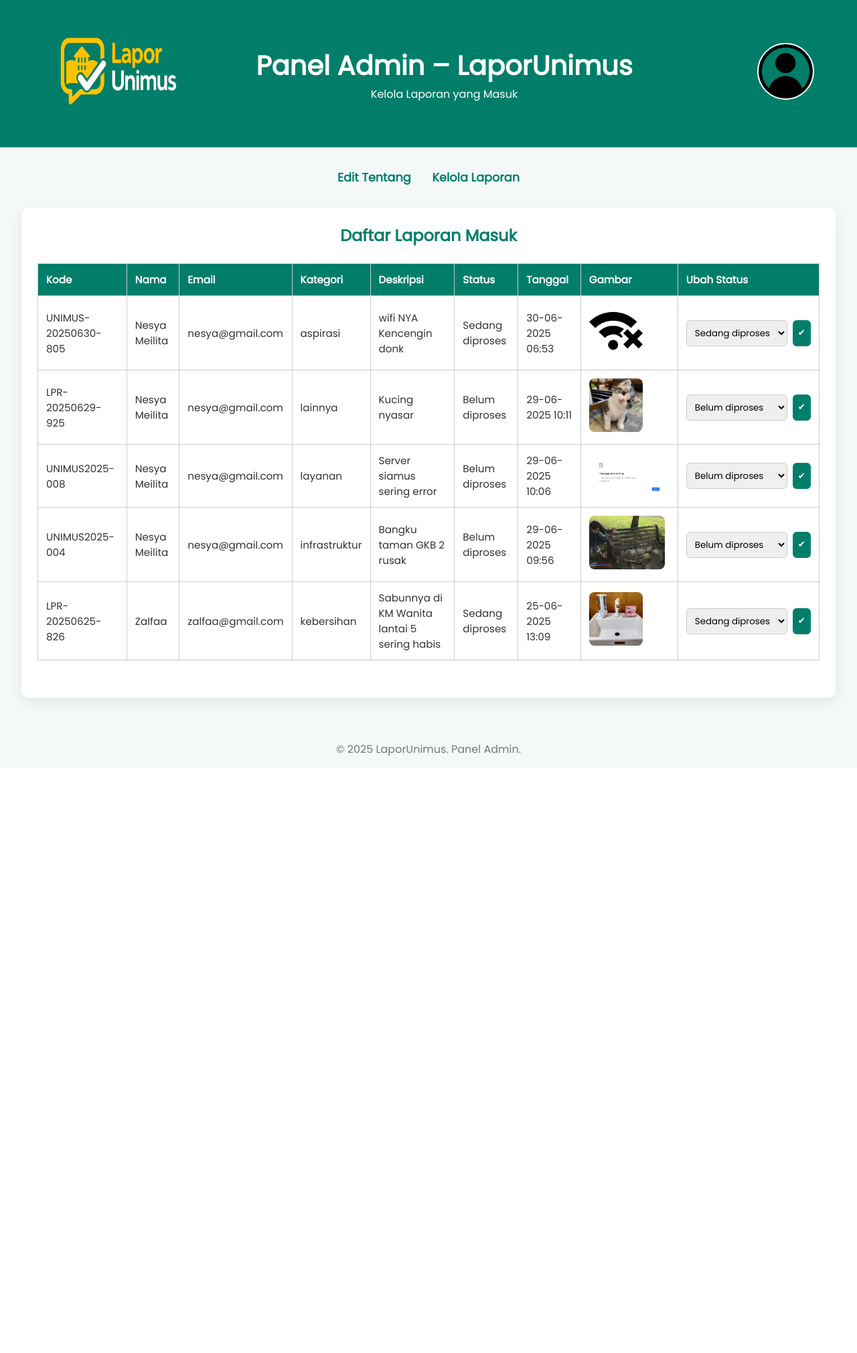
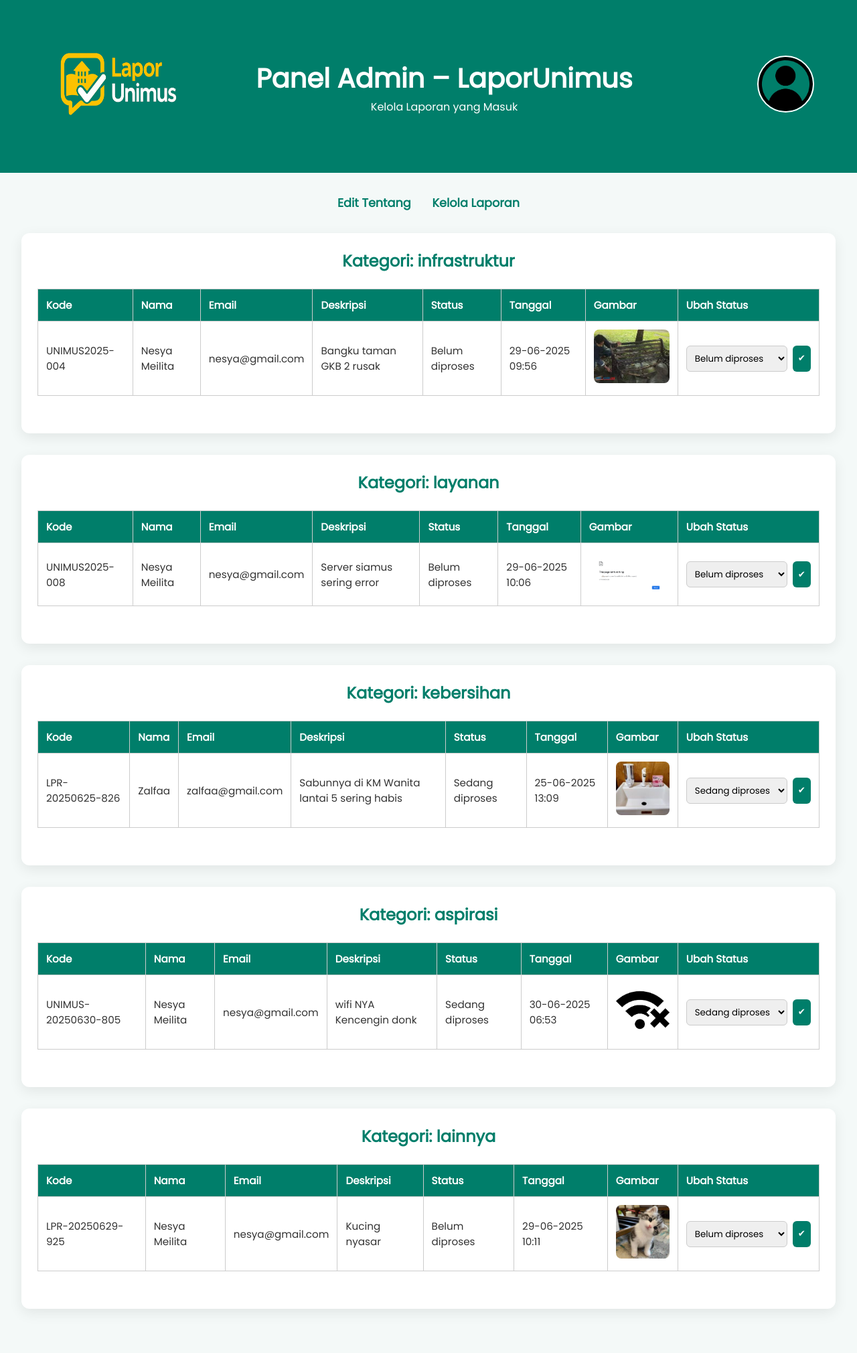
Before and after one commit to zalfasayfanah/LaporUnimus, a PHP site: page /admin.php in a window 1280 px wide. Shown: the top 2020 px of the page at 67% size. Before the commit the page ends 1147 px from the top, so only its background shows below. Run offline with PHP 8.4, Linux system fonts and the light colour scheme; the visitor is signed in with stand-in values (Sample User, id 1); data comes from the database, SQL or seed files in the repository.

Commit message:
Pada laman admin pisahkan per bagian jenis laporannya

```diff
--- a/admin.php
+++ b/admin.php
@@ -19,8 +19,8 @@ if ($_SERVER["REQUEST_METHOD"] == "POST" && isset($_POST['update_status'])) {
     mysqli_query($koneksi, $query);
 }
 
-// Ambil semua laporan
-$laporan = mysqli_query($koneksi, "SELECT * FROM laporan ORDER BY tanggal_kirim DESC");
+// Ambil semua kategori unik
+$kategori_result = mysqli_query($koneksi, "SELECT DISTINCT kategori FROM laporan ORDER BY kategori ASC");
 ?>
 <!DOCTYPE html>
 <html lang="id">
@@ -29,9 +29,7 @@ $laporan = mysqli_query($koneksi, "SELECT * FROM laporan ORDER BY tanggal_kirim
   <title>Admin - LaporUnimus</title>
   <link href="https://fonts.googleapis.com/css2?family=Poppins&display=swap" rel="stylesheet">
   <style>
-    * {
-      margin: 0; padding: 0; box-sizing: border-box;
-    }
+    * { margin: 0; padding: 0; box-sizing: border-box; }
     body {
       font-family: 'Poppins', sans-serif;
       background: #f4f9f8;
@@ -40,7 +38,7 @@ $laporan = mysqli_query($koneksi, "SELECT * FROM laporan ORDER BY tanggal_kirim
     header {
       background-color: #007e6a;
       color: white;
-      padding: 1.5rem 2rem;
+      padding: 3rem 2rem;
       position: relative;
       overflow: visible;
     }
@@ -52,7 +50,7 @@ $laporan = mysqli_query($koneksi, "SELECT * FROM laporan ORDER BY tanggal_kirim
       background-color: #007e6a;
     }
     .logo {
-      height: 140px;
+      height: 130px;
       width: auto;
       transform: scale(2.2);
       transform-origin: center left;
@@ -70,12 +68,10 @@ $laporan = mysqli_query($koneksi, "SELECT * FROM laporan ORDER BY tanggal_kirim
       margin: 0;
       font-size: 1rem;
     }
-
     .profile-menu {
       position: relative;
       z-index: 1000;
     }
-
     .profile-icon {
       width: 85px;
       height: 85px;
@@ -83,7 +79,6 @@ $laporan = mysqli_query($koneksi, "SELECT * FROM laporan ORDER BY tanggal_kirim
       border: 2px solid white;
       cursor: pointer;
     }
-
     .dropdown {
       display: none;
       position: absolute;
@@ -97,7 +92,6 @@ $laporan = mysqli_query($koneksi, "SELECT * FROM laporan ORDER BY tanggal_kirim
       min-width: 100px;
       text-align: center;
     }
-
     .logout-btn {
       background: none;
       border: none;
@@ -109,29 +103,24 @@ $laporan = mysqli_query($koneksi, "SELECT * FROM laporan ORDER BY tanggal_kirim
       text-align: center;
       font-family: 'Poppins', sans-serif;
     }
-
     .logout-btn:hover {
       background-color: #f0f0f0;
     }
-
     nav {
       display: flex;
       justify-content: center;
       gap: 2rem;
       margin: 2rem 0;
     }
-
     nav a {
       text-decoration: none;
       color: #007e6a;
       font-weight: 600;
       font-size: 1.1rem;
     }
-
     nav a:hover {
       text-decoration: underline;
     }
-
     .container {
       max-width: 95%;
       margin: 2rem auto;
@@ -140,42 +129,35 @@ $laporan = mysqli_query($koneksi, "SELECT * FROM laporan ORDER BY tanggal_kirim
       border-radius: 12px;
       box-shadow: 0 6px 20px rgba(0,0,0,0.08);
     }
-
     h2 {
       color: #007e6a;
       margin-bottom: 1.5rem;
       text-align: center;
     }
-
     table {
       width: 100%;
       border-collapse: collapse;
       margin-bottom: 2rem;
     }
-
     th, td {
       border: 1px solid #ccc;
       padding: 0.75rem;
       text-align: left;
       font-size: 0.95rem;
     }
-
     th {
       background-color: #007e6a;
       color: white;
     }
-
     img {
       max-width: 100px;
     }
-
     select, button {
       padding: 0.5rem;
       border-radius: 6px;
       border: 1px solid #ccc;
       font-family: 'Poppins', sans-serif;
     }
-
     button {
       background-color: #007e6a;
       color: white;
@@ -183,15 +165,12 @@ $laporan = mysqli_query($koneksi, "SELECT * FROM laporan ORDER BY tanggal_kirim
       cursor: pointer;
       transition: background-color 0.3s ease;
     }
-
     button:hover {
       background-color: #005f52;
     }
-
     .done { color: green; }
     .in-progress { color: orange; }
     .pending { color: red; }
-
     footer {
       text-align: center;
       margin-top: 3rem;
@@ -225,15 +204,18 @@ $laporan = mysqli_query($koneksi, "SELECT * FROM laporan ORDER BY tanggal_kirim
   <a href="admin.php">Kelola Laporan</a>
 </nav>
 
+<?php while ($kategori = mysqli_fetch_assoc($kategori_result)) :
+    $nama_kategori = $kategori['kategori'];
+    $laporan_per_kategori = mysqli_query($koneksi, "SELECT * FROM laporan WHERE kategori = '$nama_kategori' ORDER BY tanggal_kirim DESC");
+?>
 <div class="container">
-  <h2>Daftar Laporan Masuk</h2>
+  <h2>Kategori: <?= htmlspecialchars($nama_kategori) ?></h2>
   <table>
     <thead>
       <tr>
         <th>Kode</th>
         <th>Nama</th>
         <th>Email</th>
-        <th>Kategori</th>
         <th>Deskripsi</th>
         <th>Status</th>
         <th>Tanggal</th>
@@ -242,12 +224,11 @@ $laporan = mysqli_query($koneksi, "SELECT * FROM laporan ORDER BY tanggal_kirim
       </tr>
     </thead>
     <tbody>
-      <?php while ($row = mysqli_fetch_assoc($laporan)) : ?>
+      <?php while ($row = mysqli_fetch_assoc($laporan_per_kategori)) : ?>
         <tr>
           <td><?= $row['kode_laporan'] ?></td>
           <td><?= $row['nama_lengkap'] ?></td>
           <td><?= $row['email'] ?></td>
-          <td><?= $row['kategori'] ?></td>
           <td><?= $row['deskripsi'] ?></td>
           <td><?= $row['status'] ?? 'Belum diproses' ?></td>
           <td><?= date('d-m-Y H:i', strtotime($row['tanggal_kirim'])) ?></td>
@@ -274,6 +255,7 @@ $laporan = mysqli_query($koneksi, "SELECT * FROM laporan ORDER BY tanggal_kirim
     </tbody>
   </table>
 </div>
+<?php endwhile; ?>
 
 <footer>
   &copy; 2025 LaporUnimus. Panel Admin.
```
